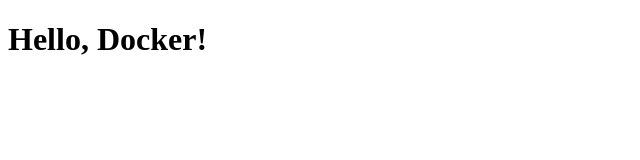
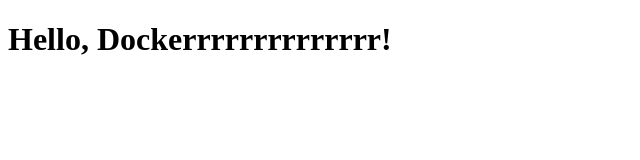
Before and after one commit to donikavya/git-practice, a plain HTML site: page index.html in a window 1280 px wide. Shown: the whole page, without its empty margins (0-640 px from the left). Drawn offline with Linux system fonts and the light colour scheme.

Commit message:
Update index.html

```diff
--- a/index.html
+++ b/index.html
@@ -1,5 +1,5 @@
 <!DOCTYPE html>
 <html>
 <head><title>Welcome to Nginx</title></head>
-<body><h1>Hello, Docker!</h1></body>
+<body><h1>Hello, Dockerrrrrrrrrrrrrr!</h1></body>
 </html>
```
